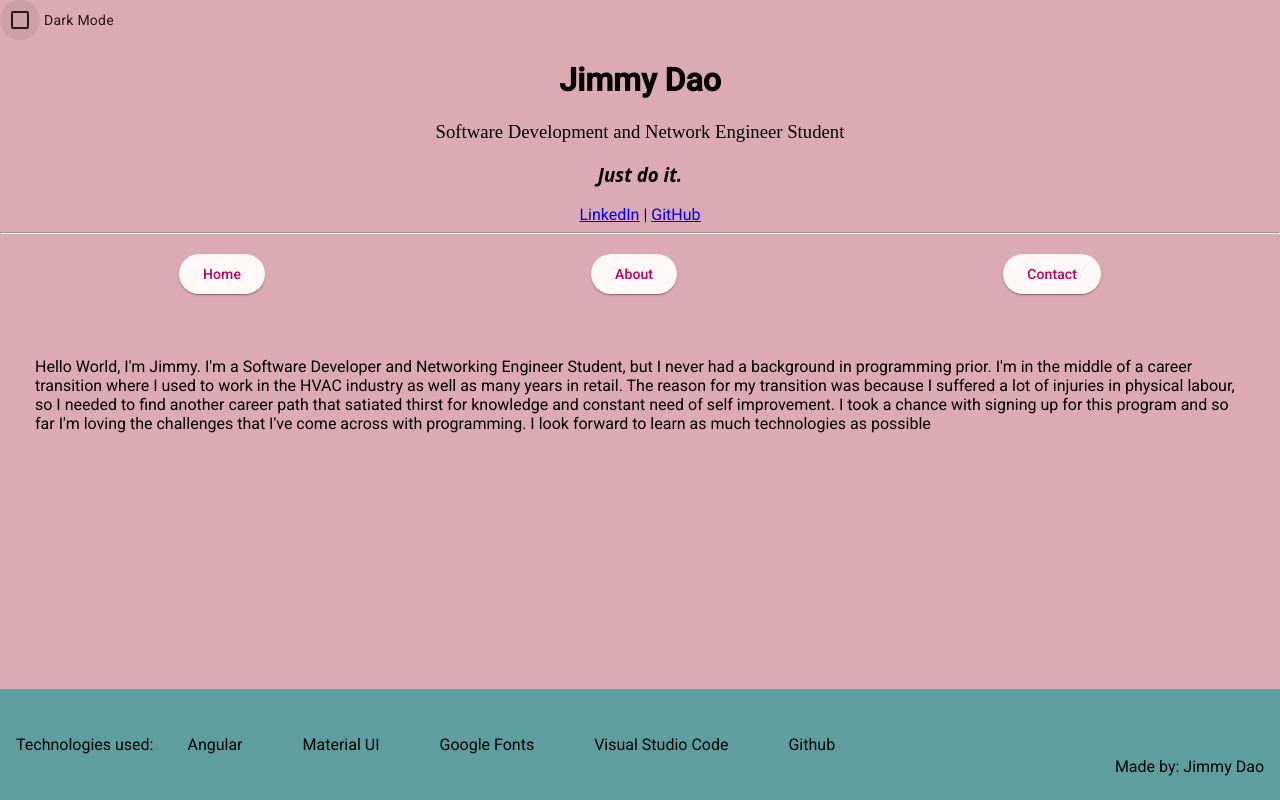
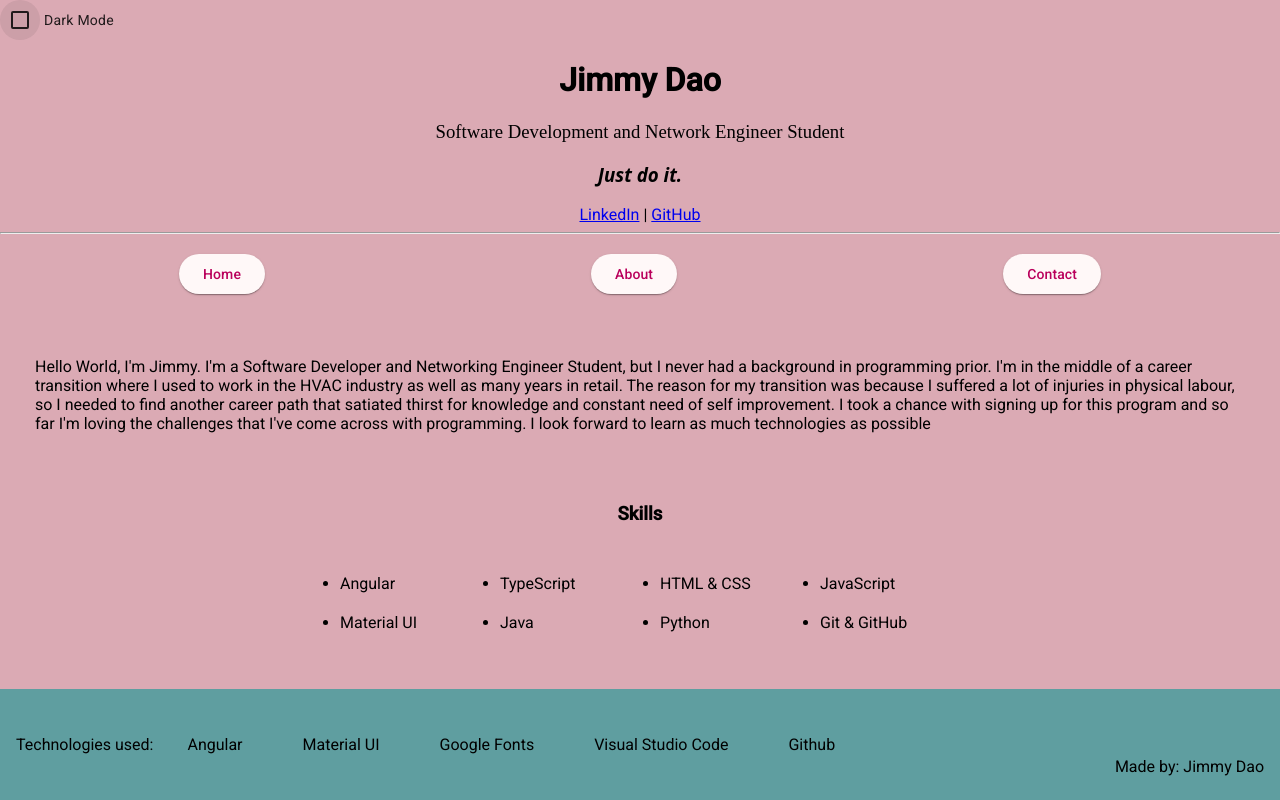
Before and after one commit to Daojim/portfolio-syst24444, an Angular app: page /about in a window 1280 px wide. Built offline with nearby package versions, Linux system fonts and the light colour scheme.

Commit message:
Add skills to about component and styling

```diff
--- a/src/app/about/about.component.css
+++ b/src/app/about/about.component.css
@@ -2,3 +2,26 @@
   display: flex;
   padding: 35px;
 }
+
+h3 {
+  text-align: center;
+  padding-bottom: 30px;
+}
+
+.skillsList {
+  display: flex;
+  flex-wrap: wrap;
+  justify-content: center;
+  gap: 20px 40px; /* row gap, column gap */
+  padding: 0;
+  margin: 10px 0 0 0;
+  list-style-type: disc;
+  max-width: 600px;
+  margin-left: auto;
+  margin-right: auto;
+}
+
+.skillsList li {
+  min-width: 120px;
+  text-align: left;
+}
--- a/src/app/about/about.component.html
+++ b/src/app/about/about.component.html
@@ -1,3 +1,10 @@
 <div [ngClass]="'aboutSection'">
   <p>{{ about }}</p>
 </div>
+
+<h3>Skills</h3>
+<ul class="skillsList">
+  @for (skill of skills; track skill) {
+  <li>{{ skill }}</li>
+  }
+</ul>
--- a/src/app/about/about.component.ts
+++ b/src/app/about/about.component.ts
@@ -13,4 +13,15 @@ export class AboutComponent {
 
   about: string =
     "Hello World, I'm Jimmy. I'm a Software Developer and Networking Engineer Student, but I never had a background in programming prior. I'm in the middle of a career transition where I used to work in the HVAC industry as well as many years in retail. The reason for my transition was because I suffered a lot of injuries in physical labour, so I needed to find another career path that satiated thirst for knowledge and constant need of self improvement. I took a chance with signing up for this program and so far I'm loving the challenges that I've come across with programming. I look forward to learn as much technologies as possible";
+
+  skills: string[] = [
+    'Angular',
+    'TypeScript',
+    'HTML & CSS',
+    'JavaScript',
+    'Material UI',
+    'Java',
+    'Python',
+    'Git & GitHub',
+  ];
 }
--- a/src/app/contact/contact.component.ts
+++ b/src/app/contact/contact.component.ts
@@ -14,4 +14,6 @@ export class ContactComponent {
   };
 
   blurb: string = 'Here are links to my social medias: ';
+
+  email: string = 'daojim.dev@gmail.com';
 }
```
